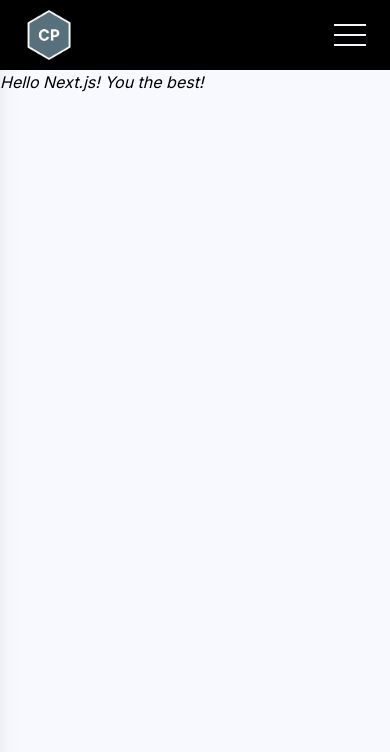
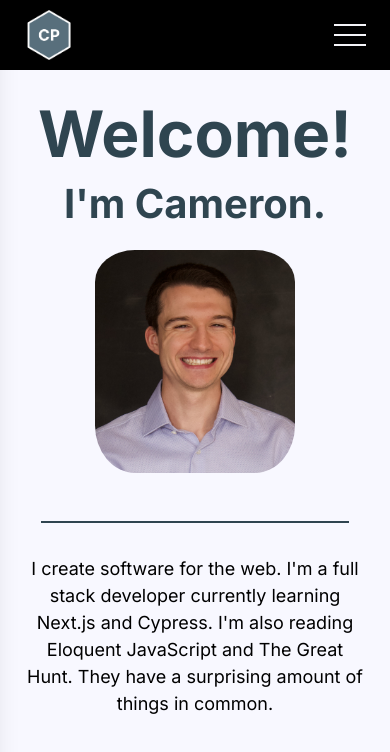
Before and after one commit to cam-peck/portfolio, a Next.js app: page / in a window 390 px wide. Shown: the top 752 px of the page. Built offline with nearby package versions, Linux system fonts and the light colour scheme.

Commit message:
complete mobile design for home-page

```diff
--- a/pages/index.tsx
+++ b/pages/index.tsx
@@ -1,7 +1,26 @@
+import Image from 'next/image';
+
+const imageStyle = {
+  borderRadius: '20%',
+};
+
 export default function Home() {
   return (
-    <main className="max-w-6xl mx-auto">
-      <h1 className="italic">Hello Next.js! You the best!</h1>
+    <main className="max-w-6xl mx-auto px-6 pt-4">
+      <div className="flex flex-col justify-center items-center">
+        <h1 className="text-[64px] font-bold text-charcoal">Welcome!</h1>
+        <h2 className="text-[40px] font-bold text-charcoal -mt-2">I&apos;m Cameron.</h2>
+        <Image className="pt-4" src="/headshot.jpg" width={200} height={200} alt="navbar-emblem" style={imageStyle} />
+      </div>
+      <div className="pt-12 flex justify-center">
+        <hr className="text-charcoal w-[90%] border-[1.5px]" />
+      </div>
+      <div className="pt-8 flex justify-center text-center text-[18px]">
+        <p>
+          I create software for the web. I&apos;m a full stack developer currently learning Next.js and Cypress. I&apos;m also reading
+          Eloquent JavaScript and The Great Hunt. They have a surprising amount of things in common.
+        </p>
+      </div>
     </main>
   );
 }
```
Also changed, not shown: public/headshot.jpg (added).
